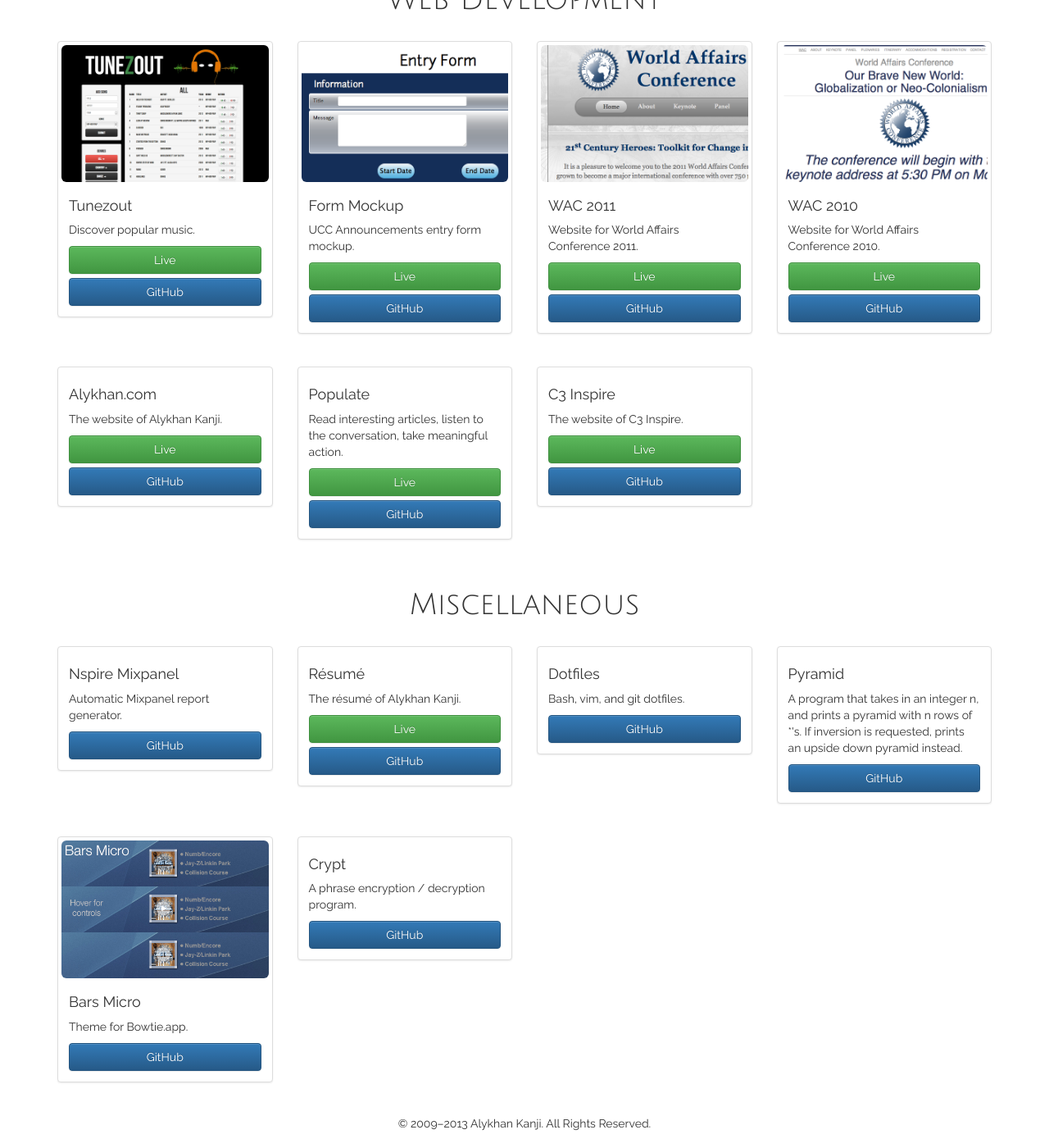
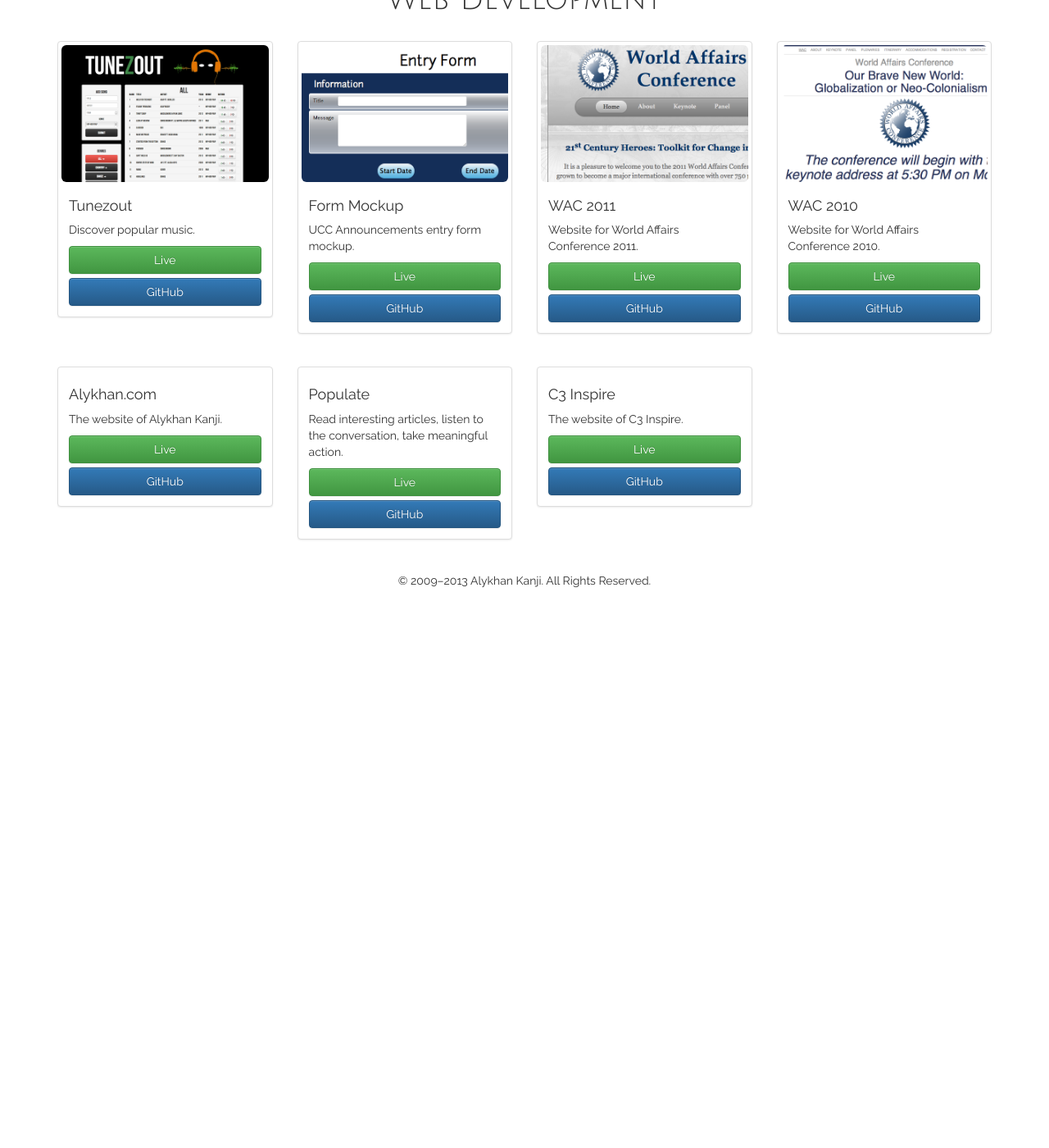
Before and after one commit to alykhank/alykhank.github.io, a Jekyll site: the page built from portfolio.html, in a window 1280 px wide and 1400 px high, scrolled down 1706 px. Shown: the whole window at 82% size. Built offline with Jekyll 4.4.1, drawn with Linux system fonts in a browser that asks for light colours; nearby versions of some CDN libraries; Markdown is read by kramdown in place of the engine named in the settings; comment, search, counter and statistics services are not loaded; after the commit the page ends 2444 px from its top, so only the background shows below that.

Commit message:
Remove Miscellaneous section of portfolio

```diff
--- a/portfolio.html
+++ b/portfolio.html
@@ -165,74 +165,3 @@
 		</div>
 	</div>
 </div>
-<br>
-<h1 class="text-center section-title">Miscellaneous</h1>
-<br>
-<div class="row">
-	<div class="col-xs-6 col-sm-3">
-		<div class="thumbnail">
-			<!-- <img src="" alt="Nspire Mixpanel" class="img-rounded img-responsive"> -->
-			<div class="caption">
-				<h4>Nspire Mixpanel</h4>
-				<p>Automatic Mixpanel report generator.</p>
-				<a href="https://github.com/nspire/nspire-mixpanel" target="_blank" class="btn btn-primary btn-block">GitHub</a>
-			</div>
-		</div>
-	</div>
-	<div class="col-xs-6 col-sm-3">
-		<div class="thumbnail">
-			<!-- <img src="" alt="R&eacute;sum&eacute;" class="img-rounded img-responsive"> -->
-			<div class="caption">
-				<h4>R&eacute;sum&eacute;</h4>
-				<p>The r&eacute;sum&eacute; of Alykhan Kanji.</p>
-				<a href="http://alykhan.com/resume/resume.pdf" target="_blank" class="btn btn-success btn-block">Live</a>
-				<a href="https://github.com/alykhank/resume" target="_blank" class="btn btn-primary btn-block">GitHub</a>
-			</div>
-		</div>
-	</div>
-	<div class="clearfix visible-xs"></div>
-	<br class="visible-xs">
-	<div class="col-xs-6 col-sm-3">
-		<div class="thumbnail">
-			<!-- <img src="" alt="Dotfiles" class="img-rounded img-responsive"> -->
-			<div class="caption">
-				<h4>Dotfiles</h4>
-				<p>Bash, vim, and git dotfiles.</p>
-				<a href="https://github.com/alykhank/dotfiles" target="_blank" class="btn btn-primary btn-block">GitHub</a>
-			</div>
-		</div>
-	</div>
-	<div class="col-xs-6 col-sm-3">
-		<div class="thumbnail">
-			<!-- <img src="" alt="Pyramid" class="img-rounded img-responsive"> -->
-			<div class="caption">
-				<h4>Pyramid</h4>
-				<p>A program that takes in an integer n, and prints a pyramid with n rows of *'s. If inversion is requested, prints an upside down pyramid instead.</p>
-				<a href="https://github.com/alykhank/pyramid" target="_blank" class="btn btn-primary btn-block">GitHub</a>
-			</div>
-		</div>
-	</div>
-</div>
-<br>
-<div class="row">
-	<div class="col-xs-6 col-sm-3">
-		<div class="thumbnail">
-			<img src="img/bars-micro_thumb.png" alt="Bars Micro" class="img-rounded img-responsive">
-			<div class="caption">
-				<h4>Bars Micro</h4>
-				<p>Theme for Bowtie.app.</p>
-				<a href="https://github.com/alykhank/Bars-Micro.bowtie" target="_blank" class="btn btn-primary btn-block">GitHub</a>
-			</div>
-		</div>
-	</div>
-	<div class="col-xs-6 col-sm-3">
-		<div class="thumbnail">
-			<!-- <img src="" alt="Crypt" class="img-rounded img-responsive"> -->
-			<div class="caption">
-				<h4>Crypt</h4>
-				<p>A phrase encryption / decryption program.</p>
-				<a href="https://github.com/alykhank/crypt" target="_blank" class="btn btn-primary btn-block">GitHub</a>
-			</div>
-		</div>
-	</div>
-</div>
```
